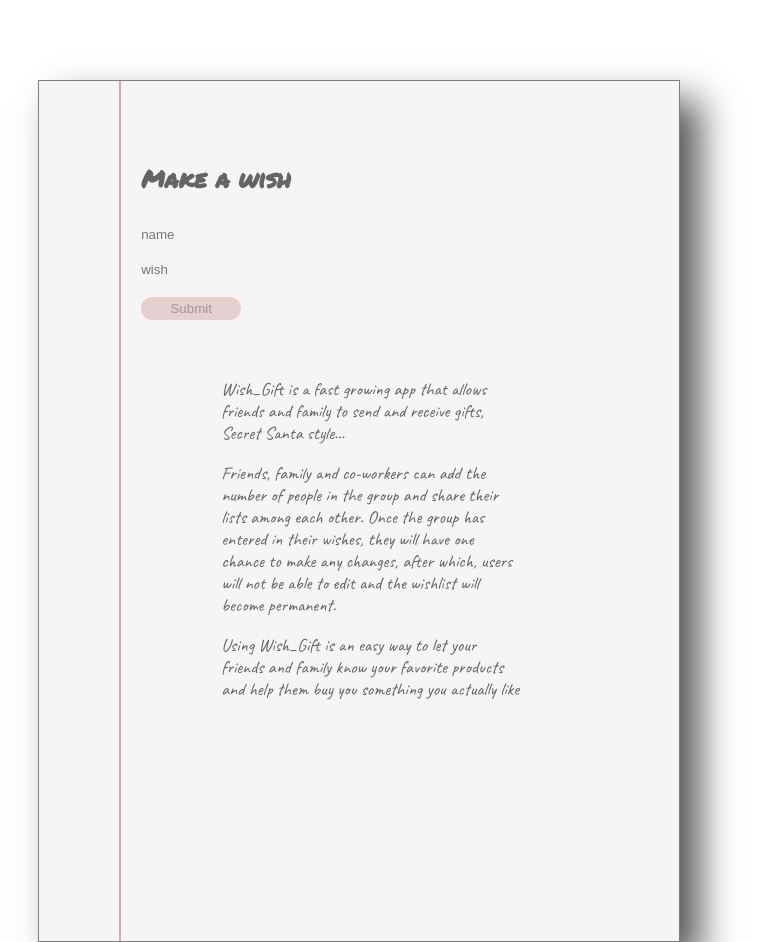
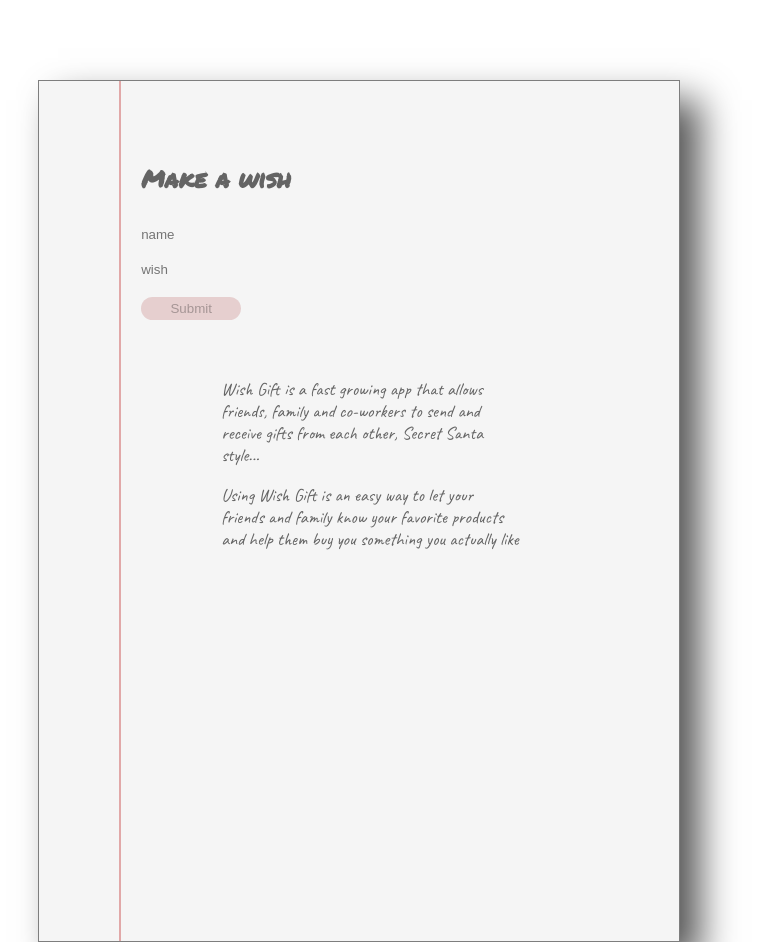
Before and after one commit to julior0518/wish_gift, a Vue app in the folder wish_gift_client/: page / in a window 1280 px wide. Shown: the whole page, without its empty margins (269-1026 px from the left). Built offline with nearby package versions, Linux system fonts and the light colour scheme.

Commit message:
modified the about.vue file

```diff
--- a/wish_gift_client/src/components/About.vue
+++ b/wish_gift_client/src/components/About.vue
@@ -1,8 +1,8 @@
 <template>
   <div class="about">
-    <p>Wish_Gift is a fast growing app that allows friends and family to send and receive gifts, Secret Santa style...</p>
-    <p>Friends, family and co-workers can add the number of people in the group and share their lists among each other. Once the group has entered in their wishes, they will have one chance to make any changes, after which, users will not be able to edit and the wishlist will become permanent.</p>
-    <p>Using Wish_Gift is an easy way to let your friends and family know your favorite products and help them buy you something you actually like</p>
+    <p>Wish Gift is a fast growing app that allows friends, family and co-workers to send and receive gifts from each other, Secret Santa style...</p>
+
+    <p>Using Wish Gift is an easy way to let your friends and family know your favorite products and help them buy you something you actually like</p>
   </div>
 </template>
 
```
